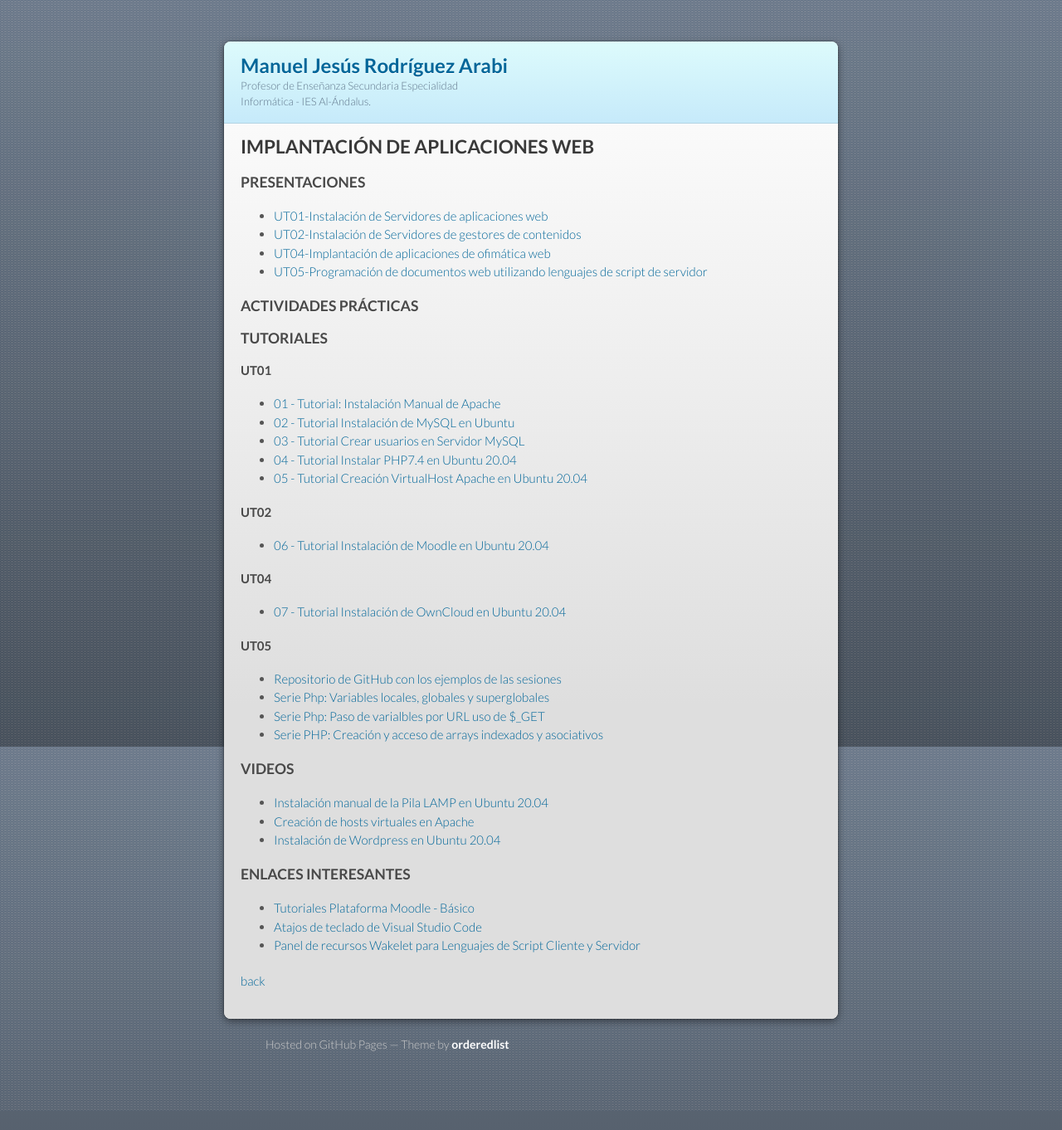
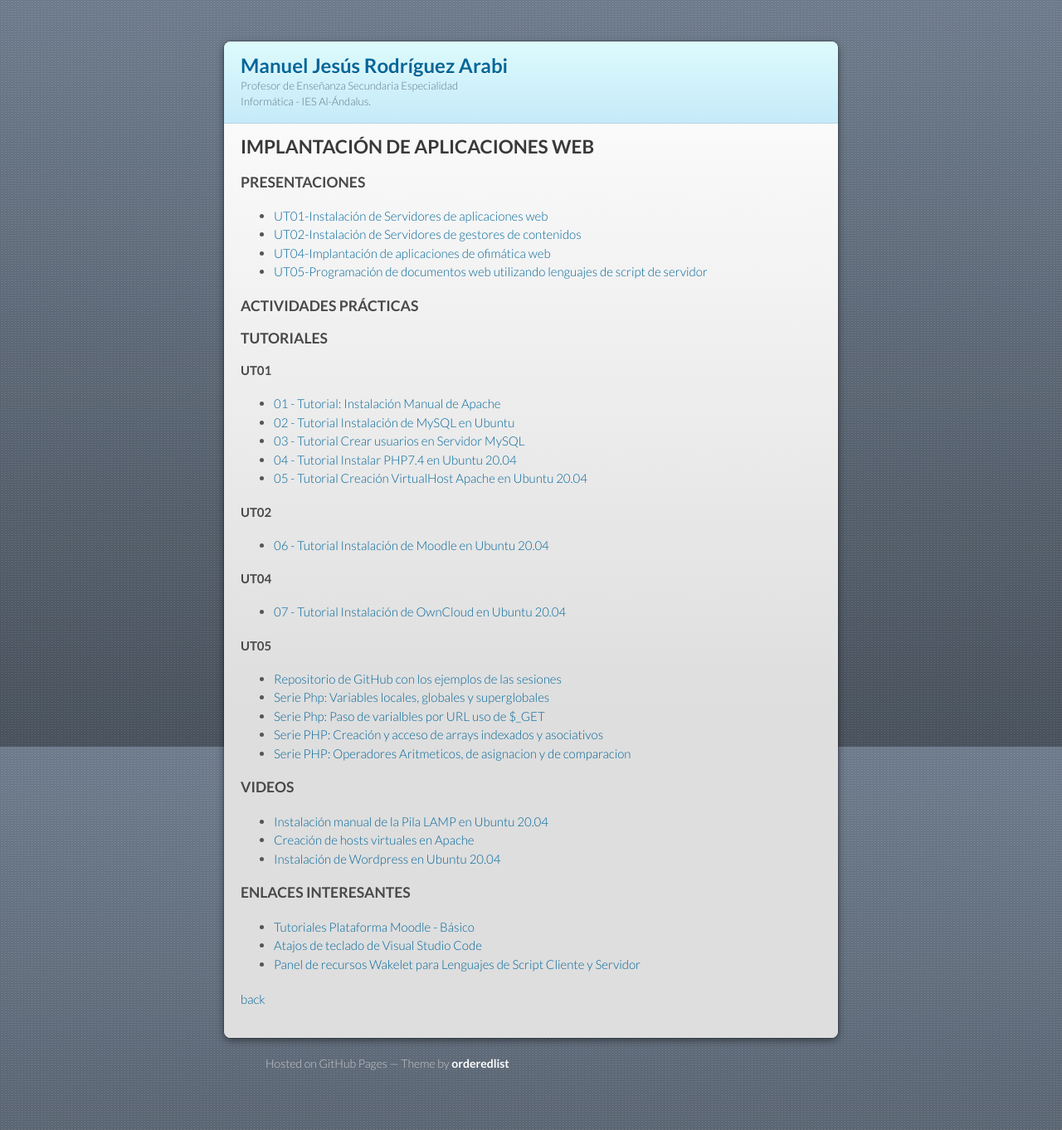
Before and after one commit to mrodara/mrodara.github.io, a Jekyll site: the page built from mods/iaw.md, in a window 1280 px wide. Shown: the whole page at 83% size. Built offline with Jekyll 4.4.1, drawn with Linux system fonts in a browser that asks for light colours; our own code applies the rules of GitHub Pages for plain Markdown files; before the commit the page ends 1339 px from its top, so only the background shows below that.

Commit message:
Operadores aritméticos, logico y comparación IAW

```diff
--- a/mods/iaw.md
+++ b/mods/iaw.md
@@ -37,6 +37,7 @@ layout: default
 * [Serie Php: Variables locales, globales y superglobales](https://youtu.be/RdJqhfweXwY)
 * [Serie Php: Paso de varialbles por URL uso de $_GET](https://youtu.be/RWz5HSDsmvU)
 * [Serie PHP: Creación y acceso de arrays indexados y asociativos](https://youtu.be/qW-Yb74nDBQ)
+* [Serie PHP: Operadores Aritmeticos, de asignacion y de comparacion](https://youtu.be/9M-ohWgOM9A)
 
 ### VIDEOS
 
```
